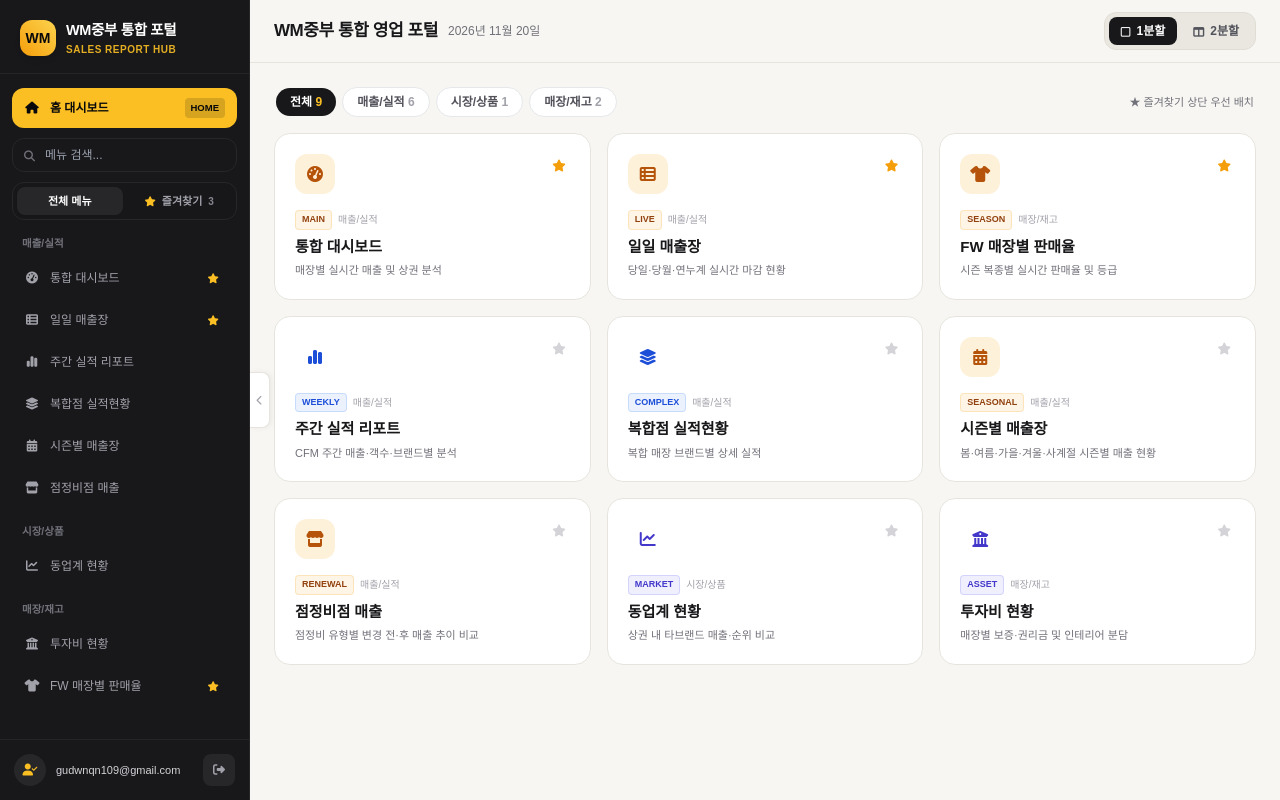
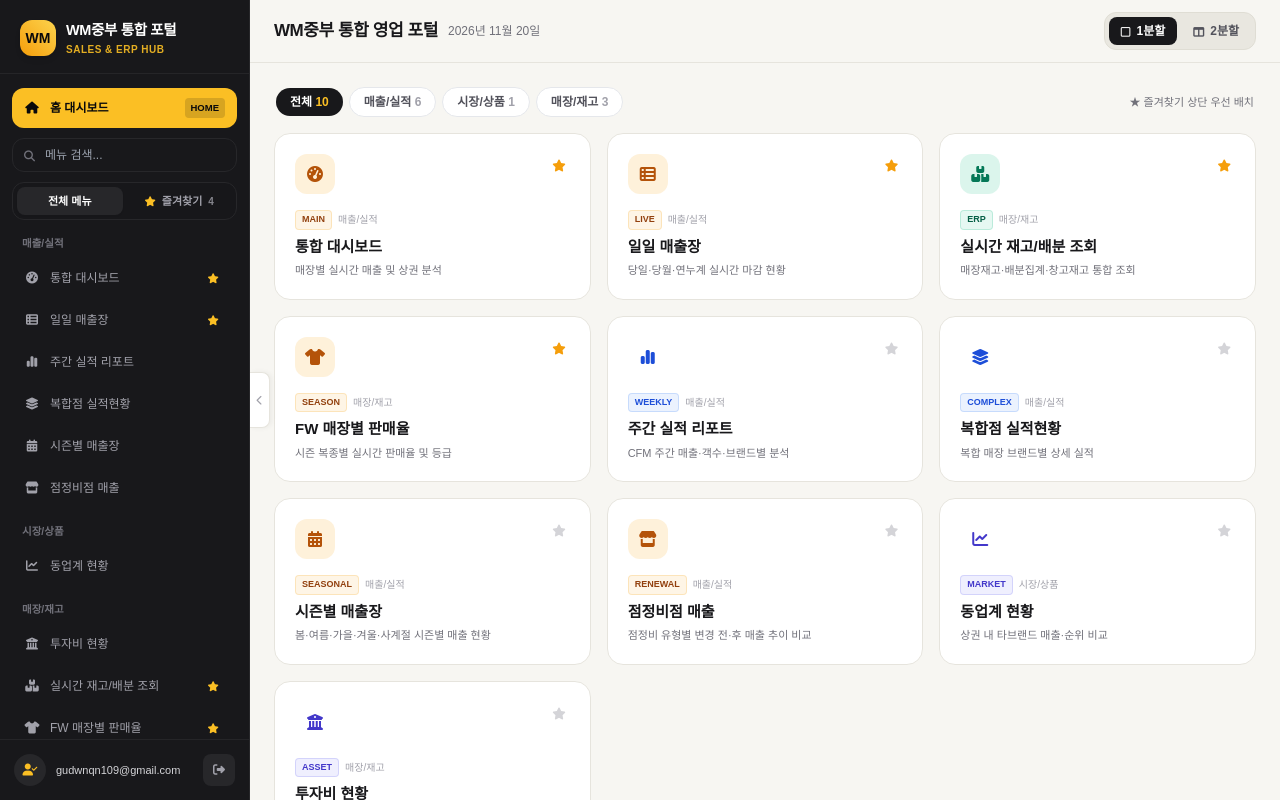
Before and after one commit to gudwnqn109/wm-portal-pc_ver.-, a plain HTML site: page index.html in a window 1280 px wide. Drawn offline with nearby package versions, Linux system fonts and the light colour scheme; a web font is replaced by a local one.

Commit message:
Update sales hub title and add stock section

```diff
--- a/index.html
+++ b/index.html
@@ -1,6 +1,7 @@
 <!DOCTYPE html>
 <html lang="ko">
 <head>
+  <meta name="robots" content="noindex, nofollow">
   <meta charset="UTF-8">
   <meta name="viewport" content="width=device-width, initial-scale=1.0, maximum-scale=1.0, user-scalable=no, viewport-fit=cover">
   <title>WM중부 통합 영업 포털</title>
@@ -44,7 +45,7 @@
           <div class="w-9 h-9 rounded-xl bg-gradient-to-tr from-amber-500 to-amber-300 text-zinc-950 font-black text-sm flex items-center justify-center shadow-md shrink-0 group-hover:scale-105 transition">WM</div>
           <div class="min-w-0">
             <div class="text-[14.5px] font-extrabold tracking-tight truncate">WM중부 통합 포털</div>
-            <div class="text-[10px] font-semibold text-amber-400/90 tracking-wider truncate">SALES REPORT HUB</div>
+            <div class="text-[10px] font-semibold text-amber-400/90 tracking-wider truncate">SALES & ERP HUB</div>
           </div>
         </div>
       </div>
@@ -227,6 +228,7 @@
 
       // 매장/재고
       { id: 'invest', title: '투자비 현황', subtitle: '매장별 보증·권리금 및 인테리어 분담', url: './investment.html', cat: '매장/재고', badge: 'ASSET', icon: 'fa-solid fa-building-columns', acc: 'indigo' },
+      { id: 'stock', title: '실시간 재고/배분 조회', subtitle: '매장재고·배분집계·창고재고 통합 조회', url: './stock.html', cat: '매장/재고', badge: 'ERP', icon: 'fa-solid fa-boxes-stacked', acc: 'emerald' },
       { id: 'sellthru_fw', title: 'FW 매장별 판매율', subtitle: '시즌 복종별 실시간 판매율 및 등급', url: './sellthru.html', cat: '매장/재고', badge: 'SEASON', icon: 'fa-solid fa-shirt', acc: 'amber' }
     ];
 
@@ -240,7 +242,7 @@
     // State
     const $ = id => document.getElementById(id);
 
-    let pins = ['dashboard', 'daily', 'sellthru_fw'], selCat = '전체', view = 'home', split = 1;
+    let pins = ['dashboard', 'daily', 'stock', 'sellthru_fw'], selCat = '전체', view = 'home', split = 1;
     let sideTab = 'all'; // 'all' (전체 메뉴) | 'fav' (즐겨찾기)
     let openTabs = [];   // 현재 실행(열림) 중인 메뉴 ID 목록
     let smId = 'dashboard', lmId = 'dashboard', rmId = 'daily';
@@ -757,7 +759,7 @@
       window.addEventListener('resize', syncFrameLayout);
 
       try { pins = (JSON.parse(localStorage.getItem(PIN_KEY)) || pins).filter(id => MENU.some(m => m.id === id)); } catch(e){}
-      isPrev = (window.self !== window.top) || location.hostname.includes('localhost') || location.hostname === '127.0.0.1' || !location.hostname;
+      isPrev = location.hostname === 'localhost' || location.hostname === '127.0.0.1' || location.protocol === 'file:';
       if (isPrev) { user = { email: ALLOWED[0], name: '로컬 실행' }; initPortal(); }
       else {
         try { user = JSON.parse(localStorage.getItem('wm_user')); } catch(e){}
```
